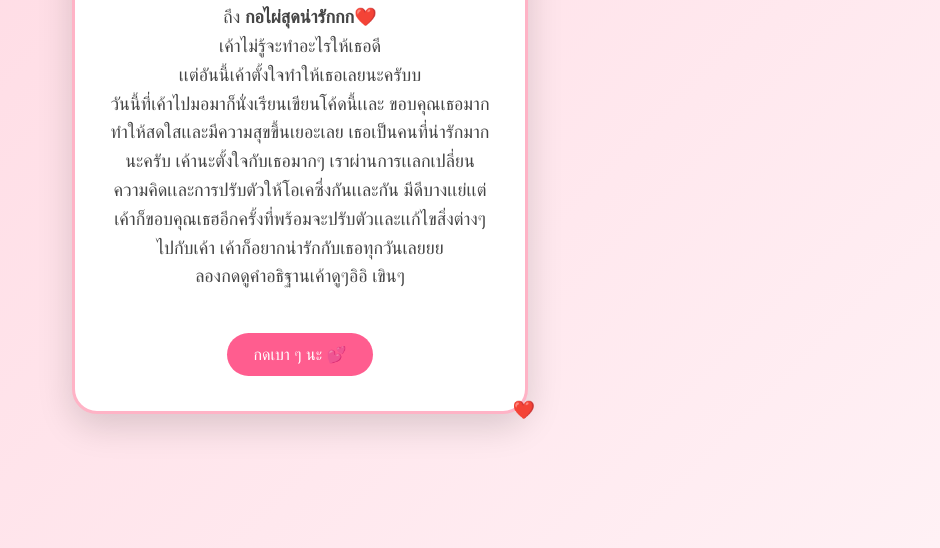
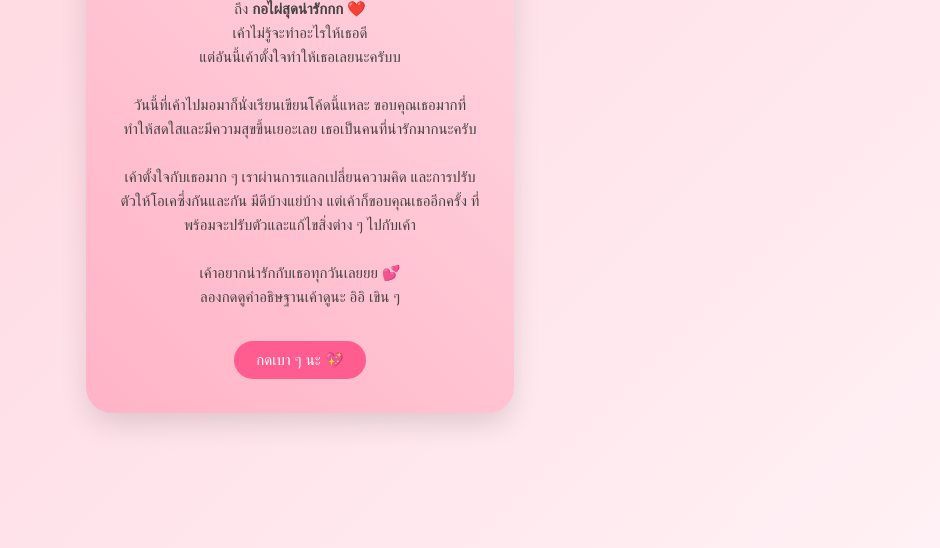
Before and after one commit to tuo10122549-dot/happy-new-year-for-korphai, a plain HTML site: page index.html in a window 1280 px wide. Shown: the part 252-800 px from the top of the page, without its empty margins (340-1280 px from the left). Drawn offline with Linux system fonts and the light colour scheme.

Commit message:
Add files via upload

```diff
--- a/index.html
+++ b/index.html
@@ -2,164 +2,157 @@
 <html lang="th">
 <head>
 <meta charset="UTF-8">
-  <title>Happy New Year ❤️</title>
+<title>Happy New Year for KorPhai ❤️</title>
 
 <style>
-.card {
-  position: relative;
-  background: white;
-  padding: 35px;
-  border-radius: 25px;
-  text-align: center;
-  max-width: 380px;
-  box-shadow: 0 12px 35px rgba(0,0,0,0.15);
-  animation: fadeIn 1.5s ease;
-  z-index: 10;
-
-  /* 🌸 ลวดลายกรอบ */
-  border: 3px solid #ffb3c6;
+body{
+  margin:0;
+  height:100vh;
+  background: linear-gradient(135deg,#ffd1dc,#fff1f5);
+  display:flex;
+  justify-content:center;
+  align-items:center;
+  overflow:hidden;
+  font-family:'Segoe UI', sans-serif;
 }
 
-/* ❤️ หัวใจมุมกรอบ */
-.card::before,
-.card::after {
-  content: "❤️";
-  position: absolute;
-  font-size: 18px;
+/* กรอบการ์ด */
+.card{
+  background:white;
+  padding:30px;
+  max-width:360px;
+  border-radius:22px;
+  text-align:center;
+  box-shadow:0 12px 30px rgba(0,0,0,0.15);
+  position:relative;
+  animation: floatCard 5s ease-in-out infinite;
 }
 
-.card::before {
-  top: -10px;
-  left: -10px;
+/* กรอบขยับเบา ๆ */
+@keyframes floatCard{
+  0%,100%{ transform:translateY(0); }
+  50%{ transform:translateY(-8px); }
 }
 
-.card::after {
-  bottom: -10px;
-  right: -10px;
+/* ลวดลายกรอบ */
+.card::before{
+  content:"";
+  position:absolute;
+  inset:-4px;
+  border-radius:26px;
+  background: linear-gradient(45deg,#ffb3c6,#ffd6e0);
+  z-index:-1;
 }
 
-    body {
-      margin: 0;
-      height: 100vh;
-      display: flex;
-      justify-content: center;
-      align-items: center;
-      background: linear-gradient(135deg, #ffd6e0, #fff1f5);
-      font-family: 'Segoe UI', sans-serif;
-      overflow: hidden;
+h1{
+  color:#ff5d8f;
+  margin-bottom:15px;
 }
 
-    .card {
-      background: white;
-      padding: 35px;
-      border-radius: 25px;
-      text-align: center;
-      max-width: 380px;
-      box-shadow: 0 12px 35px rgba(0,0,0,0.15);
-      animation: fadeIn 1.5s ease;
-      z-index: 10;
+p{
+  font-size:15px;
+  color:#444;
+  line-height:1.6;
 }
 
-    h1 {
-      color: #ff5d8f;
-      margin-bottom: 15px;
+button{
+  margin-top:18px;
+  padding:10px 22px;
+  border:none;
+  border-radius:25px;
+  background:#ff5d8f;
+  color:white;
+  font-size:15px;
+  cursor:pointer;
 }
 
-    p {
-      font-size: 18px;
-      color: #444;
-      line-height: 1.6;
+button:hover{
+  background:#e84a7a;
 }
 
-    button {
-      margin-top: 25px;
-      padding: 12px 26px;
-      border: none;
-      border-radius: 30px;
-      background: #ff5d8f;
-      color: white;
-      font-size: 16px;
-      cursor: pointer;
+/* หัวใจลอย */
+.heart{
+  position:fixed;
+  bottom:-20px;
+  color:#ff9ebb;
+  animation: heartUp 6s linear forwards;
+  opacity:0.9;
 }
 
-    button:hover {
-      background: #e84a7a;
+@keyframes heartUp{
+  from{
+    transform:translateY(0) scale(1);
+    opacity:1;
   }
-
-    @keyframes fadeIn {
-      from { opacity: 0; transform: translateY(20px); }
-      to { opacity: 1; transform: translateY(0); }
-    }
-
-    /* ❤️ เอฟเฟกต์หัวใจ */
-    .heart {
-      position: fixed;
-      bottom: -20px;
-      color: #ff5d8f;
-      animation: floatUp 4s linear forwards;
-      opacity: 0.8;
-    }
-
-    @keyframes floatUp {
-      0% {
-        transform: translateY(0) scale(1);
-        opacity: 0.9;
-      }
-      100% {
-        transform: translateY(-100vh) scale(1.5);
-        opacity: 0;
+  to{
+    transform:translateY(-100vh) scale(1.4);
+    opacity:0;
   }
 }
 </style>
 </head>
+
 <body>
 
-  <!-- 🎵 เพลง -->
+<!-- เพลง -->
 <audio id="bgm" loop>
   <source src="love.mp3" type="audio/mpeg">
 </audio>
 
-  <!-- 💌 การ์ดข้อความ -->
 <div class="card">
-    <h1>🎆  สุขสันต์วันปีใหม่ 🎆</h1>
+  <h1>🎆 สุขสันต์วันปีใหม่ 🎆</h1>
+
   <p id="message">
-      ถึง <b>กอไผ่สุดน่ารักกก</b>❤️<br>
-      เค้าไม่รู้จะทำอะไรให้เธอดี<br>เเต่อันนี้เค้าตั้งใจทำให้เธอเลยนะครับบ<br>
-            วันนี้ที่เค้าไปมอมาก็นั่งเรียนเขียนโค้ดนี้เเละ
-      ขอบคุณเธอมากทำให้สดใสเเละมีความสุขขึ้นเยอะเลย เธอเป็นคนที่น่ารักมากนะครับ
-            เค้านะตั้งใจกับเธอมากๆ เราผ่านการเเลกเปลี่ยนความคิดเเละการปรับตัวให้โอเคซึ่งกันเเละกัน
-            มีดีบางเเย่เเต่เค้าก็ขอบคุณเธฮอีกครั้งที่พร้อมจะปรับตัวเเละเเก้ไขสิ่งต่างๆไปกับเค้า
-            เค้าก็อยากน่ารักกับเธอทุกวันเลยยย <br>ลองกดดูคำอธิฐานเค้าดูๆอิอิ เขินๆ
+    ถึง <b>กอไผ่สุดน่ารักกก</b> ❤️<br>
+    เค้าไม่รู้จะทำอะไรให้เธอดี<br>
+    แต่อันนี้เค้าตั้งใจทำให้เธอเลยนะครับบ<br><br>
+
+    วันนี้ที่เค้าไปมอมาก็นั่งเรียนเขียนโค้ดนี้แหละ
+    ขอบคุณเธอมากที่ทำให้สดใสและมีความสุขขึ้นเยอะเลย
+    เธอเป็นคนที่น่ารักมากนะครับ<br><br>
+
+    เค้าตั้งใจกับเธอมาก ๆ
+    เราผ่านการแลกเปลี่ยนความคิด
+    และการปรับตัวให้โอเคซึ่งกันและกัน
+    มีดีบ้างแย่บ้าง
+    แต่เค้าก็ขอบคุณเธออีกครั้ง
+    ที่พร้อมจะปรับตัวและแก้ไขสิ่งต่าง ๆ ไปกับเค้า<br><br>
+
+    เค้าอยากน่ารักกับเธอทุกวันเลยยย 💕<br>
+    ลองกดดูคำอธิษฐานเค้าดูนะ อิอิ เขิน ๆ
   </p>
-    <button onclick="startLove()">กดเบา ๆ นะ 💕</button>
+
+  <button onclick="startLove()">กดเบา ๆ นะ 💖</button>
 </div>
 
-  <!-- ✨ JavaScript -->
 <script>
-    function startLove() {
+function startLove(){
   document.getElementById("message").innerHTML =
-        "ปีใหม่นี้เค้าอยากให้เธอมีความสุข <br>สุขภาพเเข็งเเรงมากๆเลยน้าา คิดอะไรก็ขอให้สมหวังนะครับ 🌈<br>" +
-        "ในวันที่ดี และวันที่ไม่ค่อยดี<br><br>" +
-        "เค้ารักเธอมากขึ้นทุกวันนะ ❤️";
+  "ปีใหม่นี้เค้าอยากให้เธอมีความสุข 🤍<br>" +
+  "สุขภาพแข็งแรงมาก ๆ เลยน้าา<br>" +
+  "คิดอะไรก็ขอให้สมหวังนะครับ 🌈<br>" +
+  "ในวันที่ดี และวันที่ไม่ค่อยดีของเธอ<br>" +
+  "เค้าจะคอยอยู่ข้างเธอ ปลอบเธอ คอยซัพพอร์ตเธอ เป็นห่วงเธอ เเละให้กำลังใจเธอ<br>" +
+    "เค้านะอยากเห็นเเปรงฟันทุกเช้าเลยมันน่ารักมากเว้ยย 555<br>" +
+    "เค้าเป็นคนพูดที่คำว่ารักยากนะ เลยไม่ค่อยบอกคำว่า รัก กับเธอเลย<br>" +
+    "เเต่ตอนนี้เค้าชัวกับตัวเองมากๆเเล้วอะ ว่าอยากจะอยู่กับเธอไปเรื่อยๆ ถึงเเม้เราจะอยู่ไกลกันเค้าก็จะหาเวลาไปเจอเธอนะ<br>" +
+    "สุดท้ายนี้เค้าเเค่อยากจะพูดกับเธอเเบบคนเข้มๆ ว่าาา<br>" +
+  "<b>เค้ารักเธอนะครับกอไผ่ ❤️</b><br>"+
+    "<span style='color:#ff5d8f'>— จาก พอเพียง 🤍</span>";
 
   document.getElementById("bgm").play();
-
-      setInterval(createHeart, 300);
+  setInterval(createHeart, 500);
 }
 
-    function createHeart() {
+function createHeart(){
   const heart = document.createElement("div");
   heart.className = "heart";
   heart.innerHTML = "❤️";
-
-      heart.style.left = Math.random() * 100 + "vw";
-      heart.style.fontSize = (16 + Math.random() * 20) + "px";
-
+  heart.style.left = Math.random()*100 + "vw";
+  heart.style.fontSize = (16 + Math.random()*14) + "px";
   document.body.appendChild(heart);
 
-      setTimeout(() => {
-        heart.remove();
-      }, 4000);
+  setTimeout(()=>heart.remove(),6000);
 }
 </script>
 
```
Lines whose indentation alone changed are shown as unchanged.
